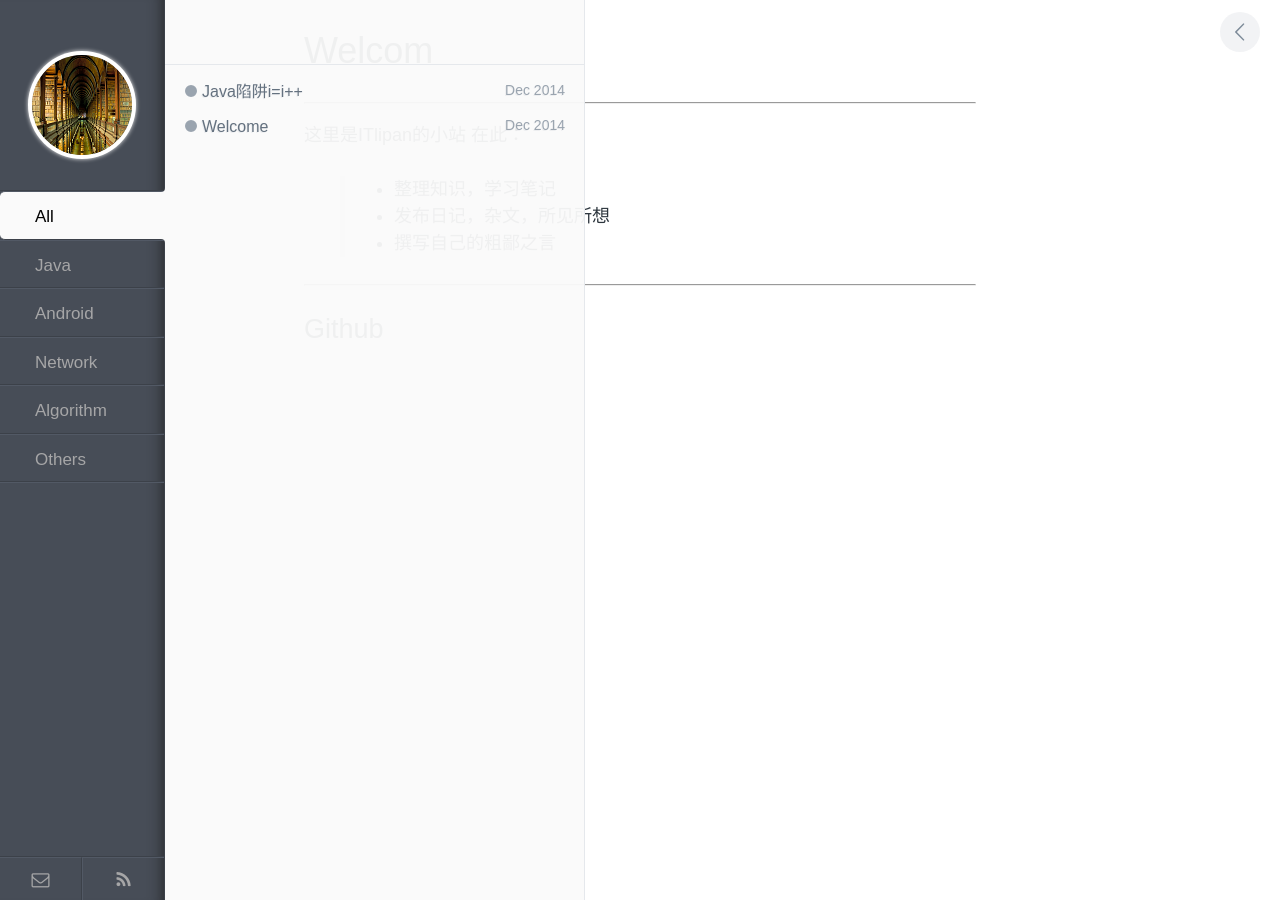
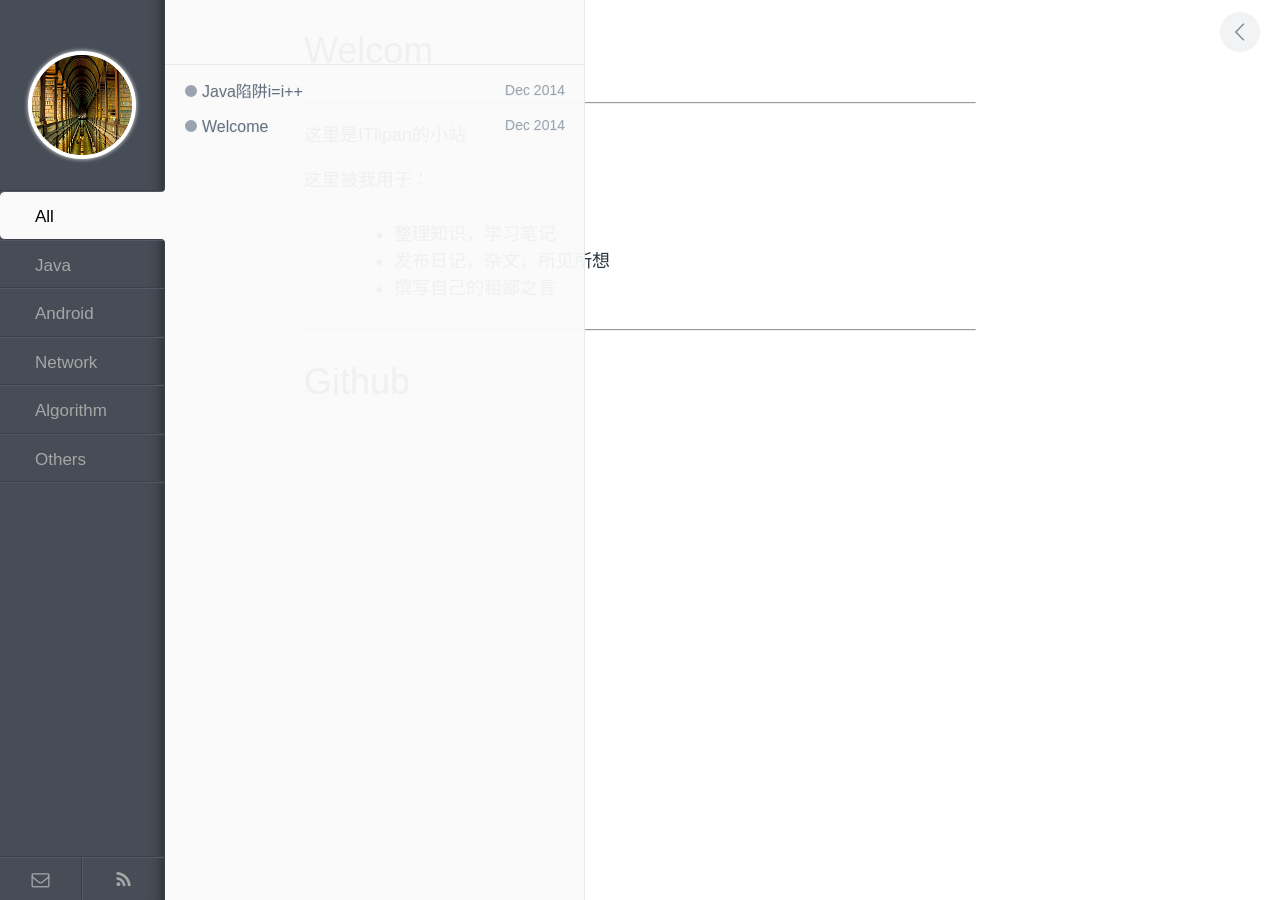
Before and after one commit to enlipan/enlipan.github.io, a Jekyll site: the page built from _posts/2014-12-01-Welcom.md, in a window 1280 px wide. Built offline with Jekyll 4.4.1, drawn with Linux system fonts in a browser that asks for light colours; comment, search, counter and statistics services are not loaded.

Commit message:
Update 2014-12-01-Welcom.md

```diff
--- a/_posts/2014-12-01-Welcom.md
+++ b/_posts/2014-12-01-Welcom.md
@@ -9,7 +9,8 @@ category: Others
 ------
 
 这里是ITlipan的小站
-在此：
+
+这里被我用于：
 
 > * 整理知识，学习笔记
 > * 发布日记，杂文，所见所想
@@ -18,4 +19,4 @@ category: Others
 
 ------
 
-## [Github](https://github.com/itlipan/itlipan.github.com)
+# [Github](https://github.com/itlipan/itlipan.github.com)
```
